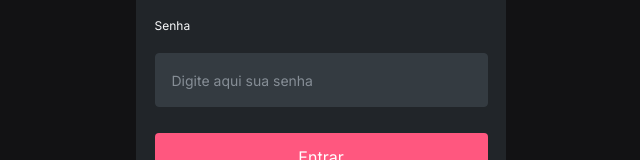
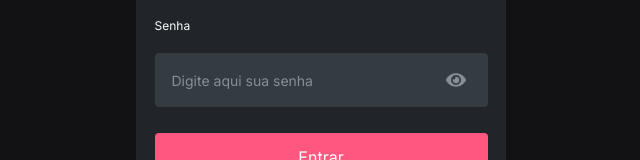
Before and after one commit to larissaspaulino/react-entrega-s2-kenzie-hub-larissaspaulino-1, a React (Create React App) app: page /login in a window 1280 px wide. Shown: the part 233-393 px from the top of the page, without its empty margins (319-959 px from the left). Built offline with nearby package versions, Linux system fonts and the light colour scheme.

Commit message:
feat: toggle show password

```diff
--- a/public/index.html
+++ b/public/index.html
@@ -27,7 +27,7 @@
     <link rel="preconnect" href="https://fonts.googleapis.com">
     <link rel="preconnect" href="https://fonts.gstatic.com" crossorigin>
     <link href="https://fonts.googleapis.com/css2?family=Inter:wght@400;700&display=swap" rel="stylesheet">
-    <title>kenziehub</title>
+    <title>tech.hub</title>
   </head>
   <body>
     <noscript>You need to enable JavaScript to run this app.</noscript>
--- a/src/components/Input/index.jsx
+++ b/src/components/Input/index.jsx
@@ -1,8 +1,10 @@
 import { Container, InputContainer, Label, Error } from './styles'
 
-// add o register
 
-const Input = ({ register, icon: Icon, error = '', name, label, ...rest }) => {
+
+const Input = ({ register, icon: Icon, error = '', name, label, togglePassword ,setTogglePassword, ...rest }) => {
+
+
   return (
     <Container>
       <Label>{label}</Label>
@@ -12,7 +14,7 @@ const Input = ({ register, icon: Icon, error = '', name, label, ...rest }) => {
         ) : (
           <input {...rest} />
         )}
-        {Icon && <Icon size={20} />}
+        {Icon && <Icon size={20} onClick={() => setTogglePassword(!togglePassword)} />}
       </InputContainer>
       <Error>{!!error && <span>{error}</span>} </Error>
     </Container>
--- a/src/components/Input/styles.js
+++ b/src/components/Input/styles.js
@@ -17,13 +17,13 @@ export const Label = styled.div`
 `
 
 export const InputContainer = styled.div`
+  display: flex;
   background-color: var(--grey-2);
   border-radius: var(--border-radius);
   padding: 0.5rem;
   border: none;
   color: var(--grey-1);
   width: 100%;
-  display: flex;
   transition: 0.25s;
   border: var(--border-input);
 
@@ -65,7 +65,7 @@ export const InputContainer = styled.div`
   }
 
   svg {
-    margin-right: 16px;
+    margin-right: 5px;
   }
 
   @media (min-width: 700px) {
--- a/src/components/ModalAddTech/index.jsx
+++ b/src/components/ModalAddTech/index.jsx
@@ -9,16 +9,20 @@ import { useForm } from 'react-hook-form'
 import api from '../../services/api'
 import { toast } from 'react-toastify'
 import { useState } from 'react'
+import * as yup from 'yup'
+import { yupResolver } from '@hookform/resolvers/yup'
 
 const ModalAddTech = ({ user, setUser, handleClose, open }) => {
   const [token] = useState(localStorage.getItem('@hub:token'))
-  // const [newTech, setNewTech] = useState("")
 
+  const schema = yup.object().shape({
+    name: yup.string().required('Campo obrigatório!'),
+  })
   const {
     register,
     handleSubmit,
     formState: { errors },
-  } = useForm({})
+  } = useForm({ resolver: yupResolver(schema) })
 
   const onSubmit = (data) => {
     // setNewTech(data) ----- teria que usar useEffect[newTech] para fazer o post, mas mais fácil fazer direto com o data do form =)
@@ -74,7 +78,7 @@ const ModalAddTech = ({ user, setUser, handleClose, open }) => {
               <option>Avançado</option>
             </Select>
             <div className='botoes'>
-              <Button type='submit' bgColor={primary} >
+              <Button type='submit' bgColor={primary}>
                 Cadastrar Tecnologia
               </Button>
             </div>
--- a/src/pages/Login/index.jsx
+++ b/src/pages/Login/index.jsx
@@ -7,22 +7,21 @@ import * as yup from 'yup'
 import { useForm } from 'react-hook-form'
 import { yupResolver } from '@hookform/resolvers/yup'
 import { Redirect, useHistory } from 'react-router'
-import {FaEye} from 'react-icons/fa'
+import { FaEye } from 'react-icons/fa'
 import { toast } from 'react-toastify'
+import { useState } from 'react'
 
 const Login = ({ auth, setAuth }) => {
+  const [togglePassword, setTogglePassword] = useState(false)
+
   const history = useHistory()
 
   const schema = yup.object().shape({
-
     email: yup
       .string()
       .email('Email obrigatório')
       .required('Campo obrigatório!'),
-    password: yup
-      .string()
-      .required('Campo obrigatório!')
-      ,
+    password: yup.string().required('Campo obrigatório!'),
   })
 
   const {
@@ -32,10 +31,10 @@ const Login = ({ auth, setAuth }) => {
   } = useForm({ resolver: yupResolver(schema) })
 
   const onSubmit = (data) => {
-
-    api.post('/sessions', data)
-    .then((res) => {
-      toast.success('Login feito com sucesso')
+    api
+      .post('/sessions', data)
+      .then((res) => {
+        toast.success('Login feito com sucesso')
 
         // jogar os dados do usuário no localstorage caso precise acessar esses dados
         const { token, user } = res.data
@@ -43,7 +42,6 @@ const Login = ({ auth, setAuth }) => {
         localStorage.clear()
         localStorage.setItem('@hub:token', token) // localStorage.setItem('@hub:token', token)
         localStorage.setItem('@hub:user', JSON.stringify(user))
-
 
         setAuth(true)
         return history.push('/dashboard') //com ou sem return
@@ -56,7 +54,6 @@ const Login = ({ auth, setAuth }) => {
   if (auth) {
     return <Redirect to='/dashboard' />
   }
-
 
   return (
     <Container>
@@ -74,22 +71,23 @@ const Login = ({ auth, setAuth }) => {
             name='email'
             type='email'
             error={errors.email?.message}
-
           />
           <Input
             register={register}
             placeholder='Digite aqui sua senha'
             label='Senha'
             name='password'
-            type='password'
             error={errors.password?.message}
-             // icon={FaEye}
+            icon={FaEye}
+            type={togglePassword ? 'text' : 'password'}
+            setTogglePassword={setTogglePassword}
+            togglePassword={togglePassword}
           />
-          <Button type='submit'>
-            Entrar
+          <Button type='submit'>Entrar</Button>
+          <p>Ainda não tem uma conta? </p>
+          <Button bgColor={grey1} onClick={() => history.push('/cadastro')}>
+            Cadastre-se
           </Button>
-          <p>Ainda não tem uma conta? </p>
-          <Button bgColor={grey1} onClick={() => history.push('/cadastro')}>Cadastre-se</Button>
         </Form>
       </Section>
     </Container>
```
